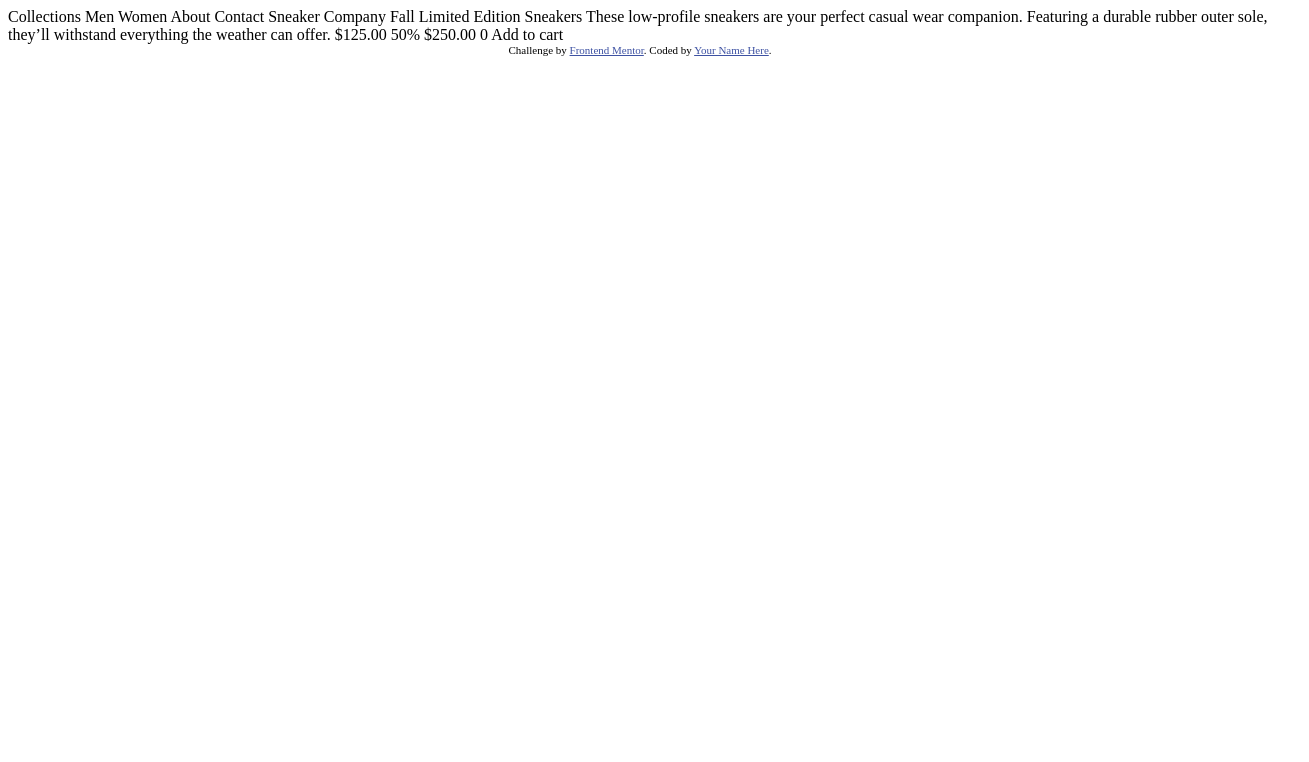
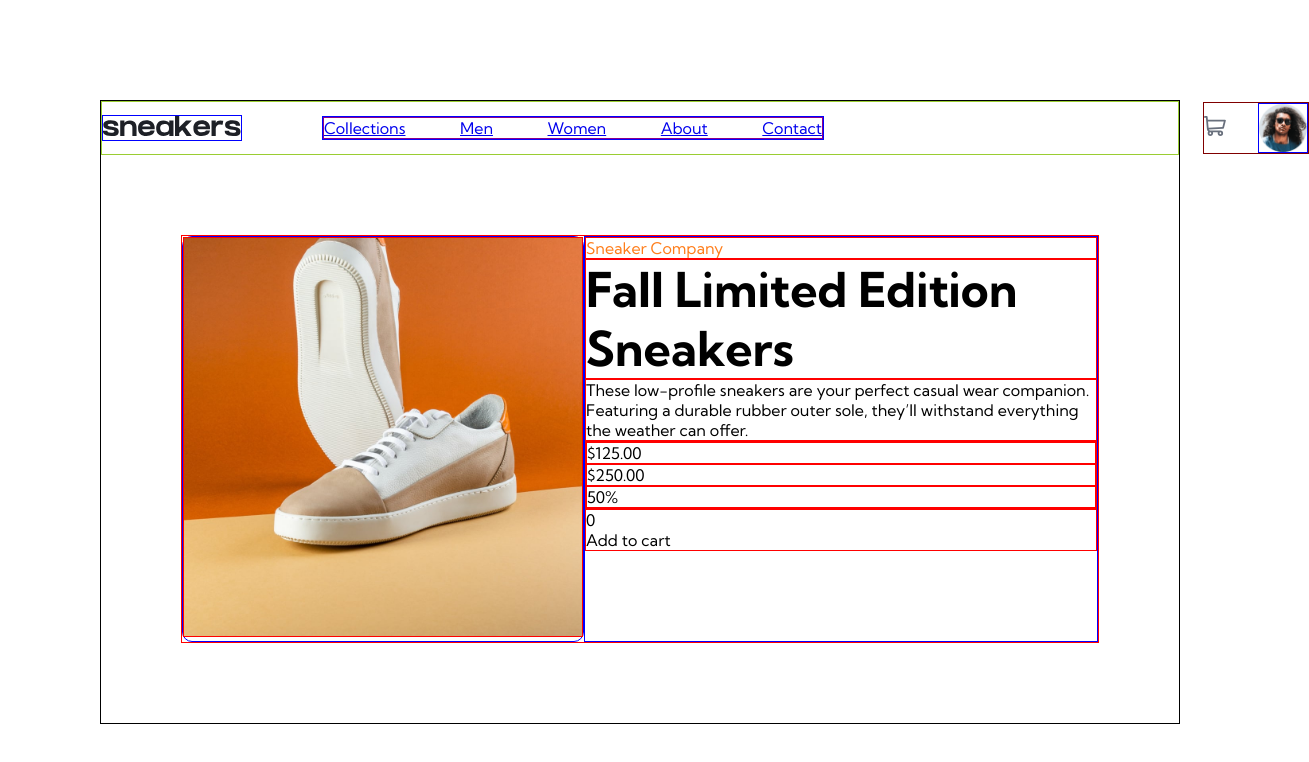
Before and after one commit to Ravmel/ecommerce_001, a plain HTML site: page index.html in a window 1280 px wide. Shown: the whole page, 1309 px wide, since content can reach past the window. Drawn offline with Linux system fonts and the light colour scheme.

Commit message:
ecommerce_002

```diff
--- a/index.html
+++ b/index.html
@@ -1,44 +1,79 @@
 <!DOCTYPE html>
 <html lang="en">
+
 <head>
   <meta charset="UTF-8">
-  <meta name="viewport" content="width=device-width, initial-scale=1.0"> <!-- displays site properly based on user's device -->
+  <meta name="viewport" content="width=device-width, initial-scale=1.0">
+  <link rel="stylesheet" href="style.css">
+  <title>E-commerce 001</title>
+</head>
 
-  <link rel="icon" type="image/png" sizes="32x32" href="./images/favicon-32x32.png">
-
-  <title>Frontend Mentor | E-commerce product page</title>
-
-  <!-- Feel free to remove these styles or customise in your own stylesheet 👍 -->
-  <style>
-    .attribution { font-size: 11px; text-align: center; }
-    .attribution a { color: hsl(228, 45%, 44%); }
-  </style>
-</head>
 <body>
 
-  Collections
-  Men
-  Women
-  About
-  Contact
+  <nav class="navigation">
+    <div class="logo">
+      <img src="images/logo.svg" alt="">
+    </div>
 
-  Sneaker Company
+    <div class="menu">
+      <ul class="menul">
+        <a href="#">
+          <li>Collections</li>
+        </a>
+        <a href="#">
+          <li>Men</li>
+        </a>
+        <a href="#">
+          <li>Women</li>
+        </a>
+        <a href="#">
+          <li>About</li>
+        </a>
+        <a href="#">
+          <li>Contact</li>
+        </a>
+      </ul>
+    </div>
 
-  Fall Limited Edition Sneakers
+    <div class="nav_right">
+      <a href="#"><img class="cart" src="images/icon-cart.svg"></a>
 
-  These low-profile sneakers are your perfect casual wear companion. Featuring a
-  durable rubber outer sole, they’ll withstand everything the weather can offer.
+      <img class="avatar" src="images/image-avatar.png" alt="">
+    </div>
+  </nav>
 
-  $125.00
-  50%
-  $250.00
 
-  0
-  Add to cart
+  <div class="all">
+    <div class="left">
+      <img class="chausse" src="images/image-product-1.jpg" alt="chaussure">
+    </div>
 
-  <div class="attribution">
-    Challenge by <a href="https://www.frontendmentor.io?ref=challenge" target="_blank">Frontend Mentor</a>.
-    Coded by <a href="#">Your Name Here</a>.
+    <div class="right">
+      <div class="sneak">Sneaker Company</div>
+
+      <div class="fall">Fall Limited Edition Sneakers</div>
+
+      <div class="para">
+        <p>
+          These low-profile sneakers are your perfect casual wear companion. Featuring a
+          durable rubber outer sole, they’ll withstand everything the weather can offer.
+        </p>
+      </div>
+
+      <div class="montant">
+        <div class="ok">$125.00</div>
+        <div class="none">$250.00</div>
+        <div class="pourcentage">50%</div>
+      </div>
+
+      <div class="foot">
+        <div>0</div>
+        <div>Add to cart</div>
+      </div>
+
+    </div>
   </div>
+
 </body>
+
 </html>
--- /dev/null
+++ b/style.css
@@ -0,0 +1,125 @@
+@import url('https://fonts.googleapis.com/css2?family=Kumbh+Sans:wght@400;700&display=swap');
+
+/*.attribution { font-size: 11px; text-align: center; }
+.attribution a { color: hsl(228, 45%, 44%); }*/
+
+* {
+    padding: 0px;
+    margin: 0px;
+    box-sizing: border-box;
+}
+
+body {
+    font-family: 'Kumbh Sans', sans-serif;
+    display: flex;
+    flex-direction: column;
+    /*justify-content: center;*/
+    /*align-items: center;*/
+    margin: 100px;
+    border: 1px solid black;
+}
+
+
+.navigation {
+    display: flex;
+    align-items: center;
+    /*justify-content: space-between;*/
+    border: 1px solid yellowgreen;
+}
+
+.logo {
+    border: 1px solid blue;
+}
+
+.menu {
+    margin-left: 5rem;
+    border: 1px solid blue;
+}
+
+.menul {
+    list-style: none;
+    /* aleve le puces devant les menus*/
+    display: flex;
+    justify-content: space-between;
+    width: 500px;
+    border: 1px solid darkmagenta;
+}
+
+.nav_right {
+    display: flex;
+    align-items: center;
+    margin-left: 23.7rem;
+    /*margin-left: 10rem;*/
+    border: 1px solid maroon;
+}
+
+.cart {
+
+    margin-right: 2rem;
+    /*border: 1px solid blue;*/
+}
+
+.avatar{
+    width: 50px;
+    border: 1px solid blue;
+}
+
+
+.all {
+    display: flex;
+    justify-content: space-between;
+    margin: 5rem;
+    border: 1px solid red;
+}
+
+.left {
+    border-radius: 10px;
+    border: 1px solid blue;
+}
+
+.chausse {
+    height: 400px;
+    width: 400px;
+    border: 1px solid red;
+}
+
+.right {
+
+    border: 1px solid blue;
+}
+
+.sneak{
+    color:  hsl(26, 100%, 55%);
+    border: 1px solid red;
+}
+
+.fall{
+    color: black;
+    font-size: 3rem;
+    font-weight: bold;
+    border: 1px solid red;
+}
+
+.para{
+    border: 1px solid red;
+}
+
+.montant{
+    border: 1px solid red;
+}
+
+.ok{
+    border: 1px solid red;
+}
+
+.none{
+    border: 1px solid red;
+}
+
+.pourcentage{
+    border: 1px solid red;
+}
+
+.foot{
+    border: 1px solid red;
+}
```
